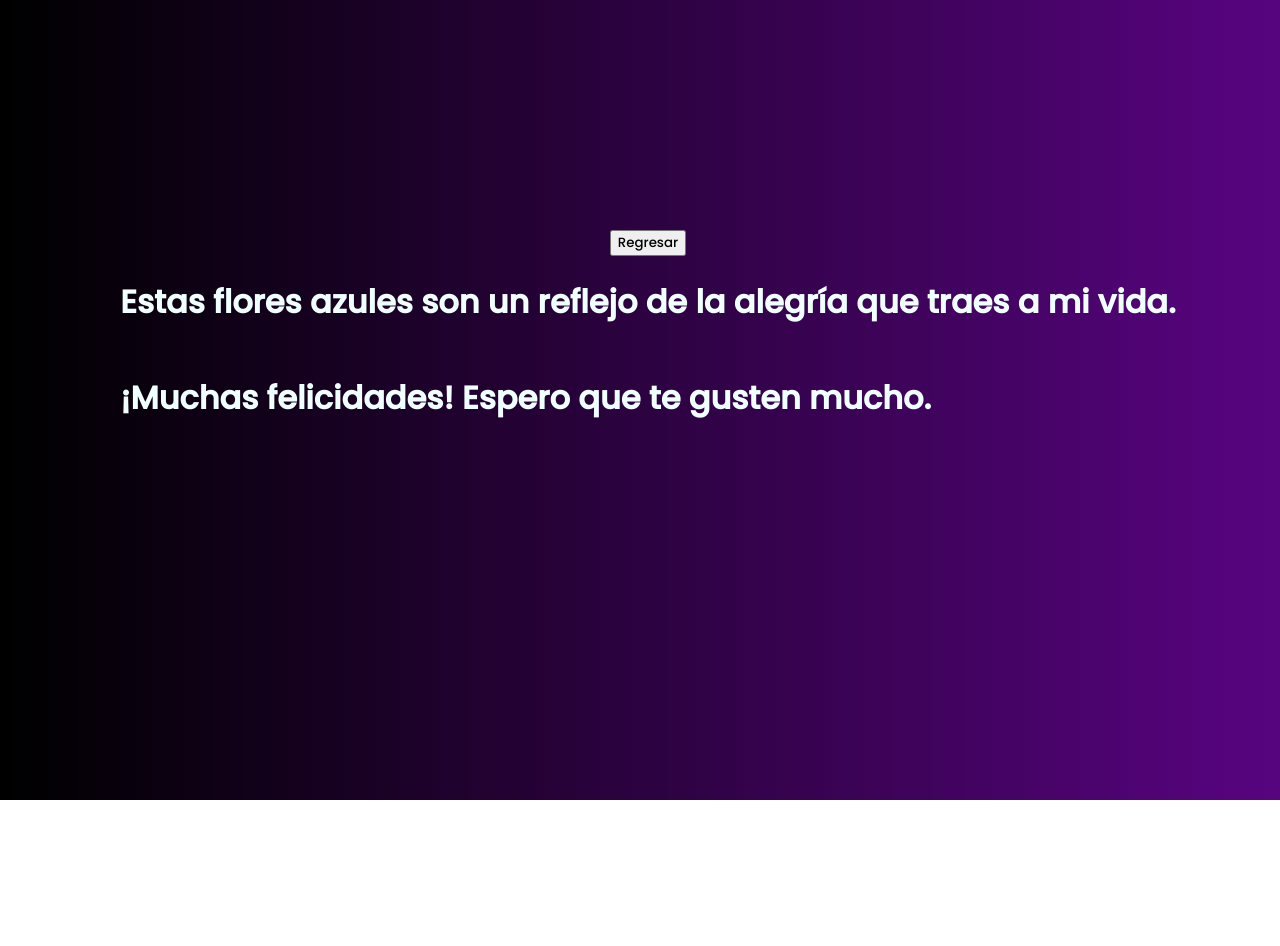
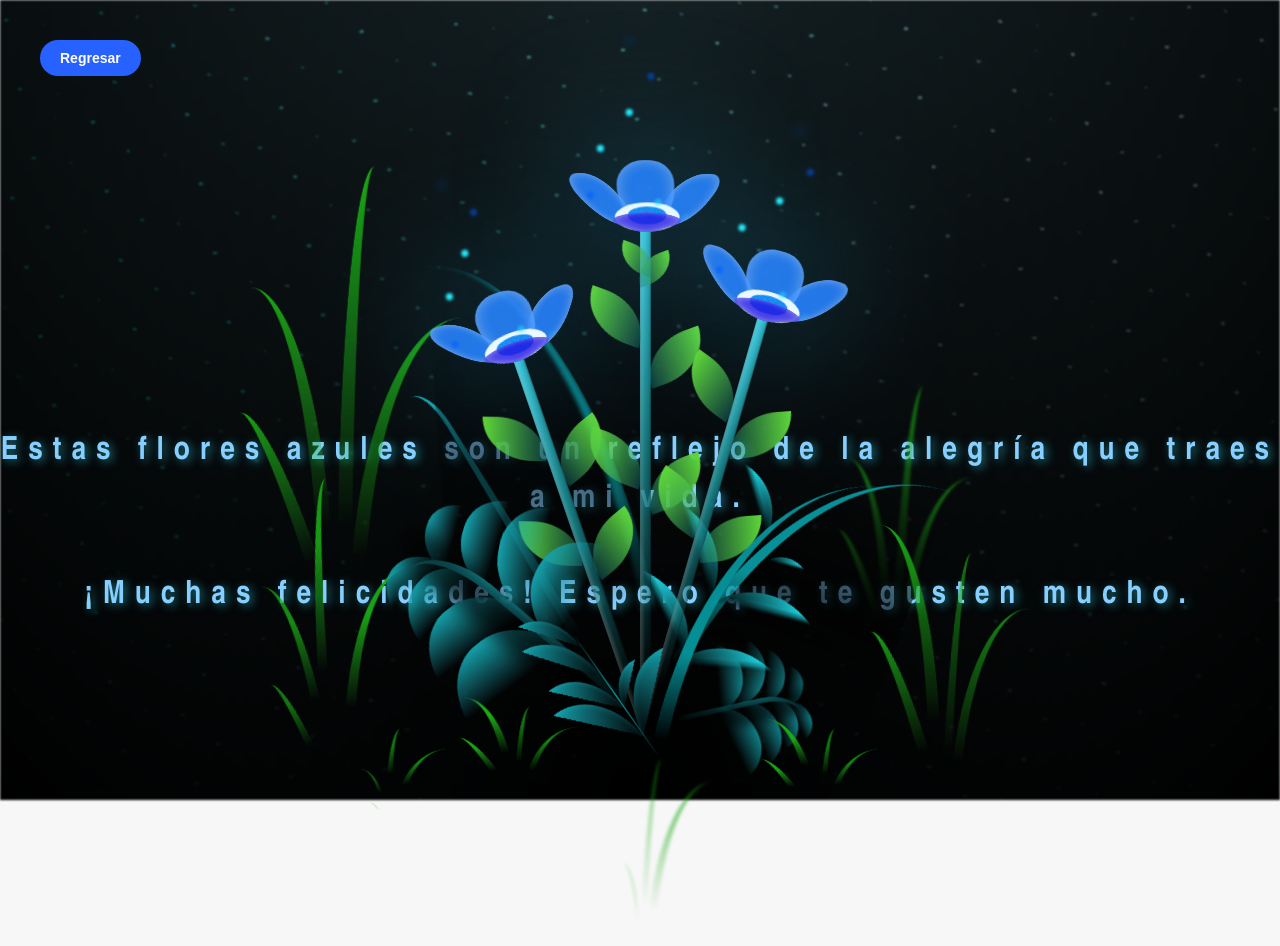
Before and after one commit to dianitaaa25/birthday-wishes, a plain HTML site: page flower.html in a window 1280 px wide. Before the commit the page ends 800 px from the top, so only its background shows below. Drawn offline with Linux system fonts and the light colour scheme.

Commit message:
Update flower.html

```diff
--- a/flower.html
+++ b/flower.html
@@ -4,7 +4,7 @@
     <meta charset="UTF-8" />
     <meta http-equiv="X-UA-Compatible" content="IE=edge" />
     <meta name="viewport" content="width=device-width, initial-scale=1.0" />
-    <link rel="stylesheet" href="css/main.css" />
+    <link rel="stylesheet" href="css/flowers.css" />
     <link rel="icon" href="img/flowers.png" type="image/x-icon" />
     <title>Flowers</title>
   </head>
@@ -335,7 +335,7 @@
         </div>
       </div>
     </div>
-    <script src="anim.js"></script>
-    <script src="main.js"></script>
+     <script src="script/flowers/anim.js"></script>
+    <script src="script/flowers/main.js"></script>
   </body>
 </html>
```
